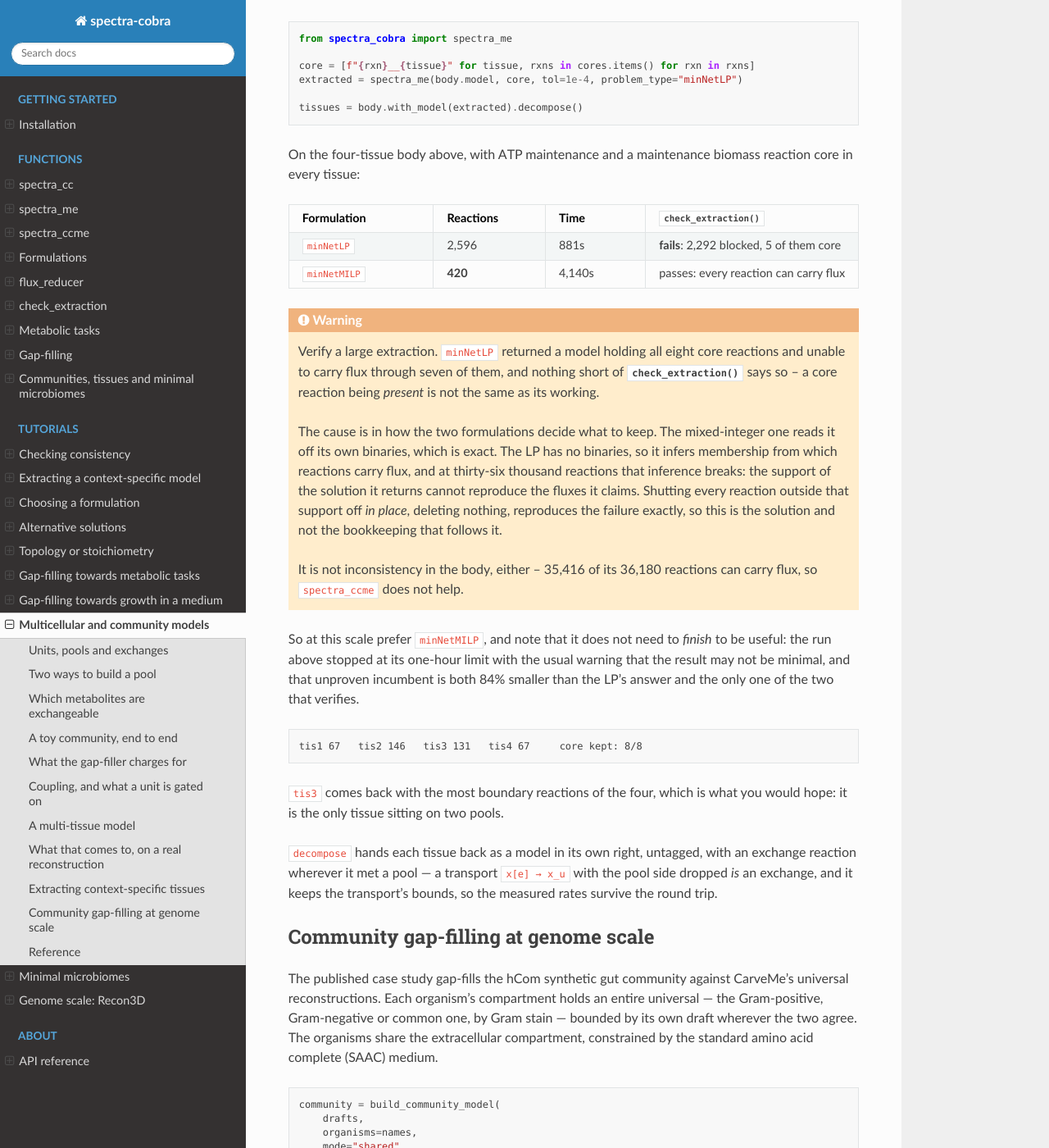
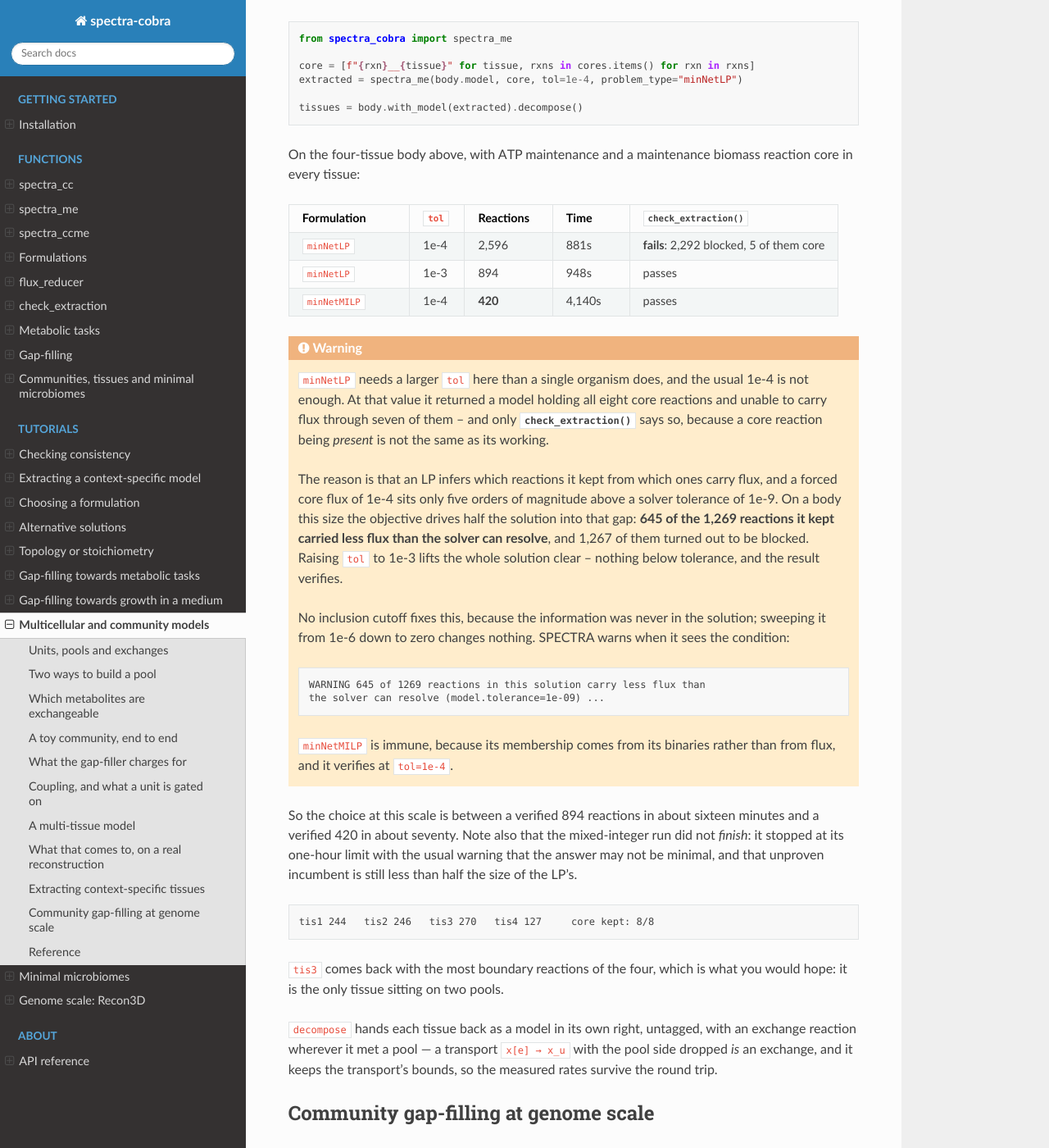
Before and after one commit to bisect-group/spectra-cobra, a Sphinx documentation site: the page built from docs/tutorials/multicellular.rst, in a window 1280 px wide and 1400 px high, scrolled down 8281 px. Shown: the whole window at 82% size. Built offline with Sphinx 7.4.7 and the Read the Docs theme 3.1.0, drawn with Linux system fonts in a browser that asks for light colours.

Commit message:
feat: say when a solution's support is below what the solver can resolve
An LP infers which reactions it kept from which ones carry flux, and
that inference fails when the flux in question is smaller than the
solver's own tolerance. On a two-tissue body of 18,090 reactions at
tol=1e-4 against model.tolerance=1e-9, 645 of the 1,269 reactions kept
carried less flux than that, and 1,267 of them could not carry flux at
all. The extracted model held every core reaction and could use none of
them.

The signal separates cleanly rather than gradually, which is why it is
worth warning on: 645 reactions below tolerance at tol=1e-4 against
exactly none at 1e-3, where the result verifies. No inclusion cutoff
helps, since the information was never in the solution -- sweeping it
from 1e-6 down to zero changes nothing.

The existing tolerance-ratio guard does not catch this. It was
calibrated on Recon3D, where 1e5 was clean, and 1e5 is what these runs
had. Rather than retune a threshold against one more model, this reports
the solution actually obtained. It stays silent across all 369 tests.

Co-Authored-By: Claude Opus 5 (1M context) <noreply@anthropic.com>

```diff
--- a/docs/tutorials/multicellular.rst
+++ b/docs/tutorials/multicellular.rst
@@ -547,49 +547,68 @@ biomass reaction core in every tissue:
 
 .. list-table::
    :header-rows: 1
-   :widths: 26 20 18 36
+   :widths: 22 10 16 14 38
 
    * - Formulation
+     - ``tol``
      - Reactions
      - Time
      - :func:`~spectra_cobra.check_extraction`
    * - ``minNetLP``
+     - 1e-4
      - 2,596
      - 881s
      - **fails**: 2,292 blocked, 5 of them core
+   * - ``minNetLP``
+     - 1e-3
+     - 894
+     - 948s
+     - passes
    * - ``minNetMILP``
+     - 1e-4
      - **420**
      - 4,140s
-     - passes: every reaction can carry flux
+     - passes
 
 .. warning::
 
-   Verify a large extraction. ``minNetLP`` returned a model holding all
-   eight core reactions and unable to carry flux through seven of them,
-   and nothing short of :func:`~spectra_cobra.check_extraction` says so --
-   a core reaction being *present* is not the same as its working.
+   ``minNetLP`` needs a larger ``tol`` here than a single organism does,
+   and the usual 1e-4 is not enough. At that value it returned a model
+   holding all eight core reactions and unable to carry flux through
+   seven of them -- and only :func:`~spectra_cobra.check_extraction` says
+   so, because a core reaction being *present* is not the same as its
+   working.
 
-   The cause is in how the two formulations decide what to keep. The
-   mixed-integer one reads it off its own binaries, which is exact. The
-   LP has no binaries, so it infers membership from which reactions carry
-   flux, and at thirty-six thousand reactions that inference breaks: the
-   support of the solution it returns cannot reproduce the fluxes it
-   claims. Shutting every reaction outside that support off *in place*,
-   deleting nothing, reproduces the failure exactly, so this is the
-   solution and not the bookkeeping that follows it.
+   The reason is that an LP infers which reactions it kept from which
+   ones carry flux, and a forced core flux of 1e-4 sits only five orders
+   of magnitude above a solver tolerance of 1e-9. On a body this size the
+   objective drives half the solution into that gap: **645 of the 1,269
+   reactions it kept carried less flux than the solver can resolve**, and
+   1,267 of them turned out to be blocked. Raising ``tol`` to 1e-3 lifts
+   the whole solution clear -- nothing below tolerance, and the result
+   verifies.
 
-   It is not inconsistency in the body, either -- 35,416 of its 36,180
-   reactions can carry flux, so ``spectra_ccme`` does not help.
+   No inclusion cutoff fixes this, because the information was never in
+   the solution; sweeping it from 1e-6 down to zero changes nothing.
+   SPECTRA warns when it sees the condition:
 
-So at this scale prefer ``minNetMILP``, and note that it does not need to
-*finish* to be useful: the run above stopped at its one-hour limit with
-the usual warning that the result may not be minimal, and that unproven
-incumbent is both 84% smaller than the LP's answer and the only one of
-the two that verifies.
+   .. code-block:: text
+
+      WARNING 645 of 1269 reactions in this solution carry less flux than
+      the solver can resolve (model.tolerance=1e-09) ...
+
+   ``minNetMILP`` is immune, because its membership comes from its
+   binaries rather than from flux, and it verifies at ``tol=1e-4``.
+
+So the choice at this scale is between a verified 894 reactions in about
+sixteen minutes and a verified 420 in about seventy. Note also that the
+mixed-integer run did not *finish*: it stopped at its one-hour limit with
+the usual warning that the answer may not be minimal, and that unproven
+incumbent is still less than half the size of the LP's.
 
 .. code-block:: text
 
-   tis1 67   tis2 146   tis3 131   tis4 67     core kept: 8/8
+   tis1 244   tis2 246   tis3 270   tis4 127     core kept: 8/8
 
 ``tis3`` comes back with the most boundary reactions of the four, which is
 what you would hope: it is the only tissue sitting on two pools.
```
Also changed, not shown: 2 other files.
